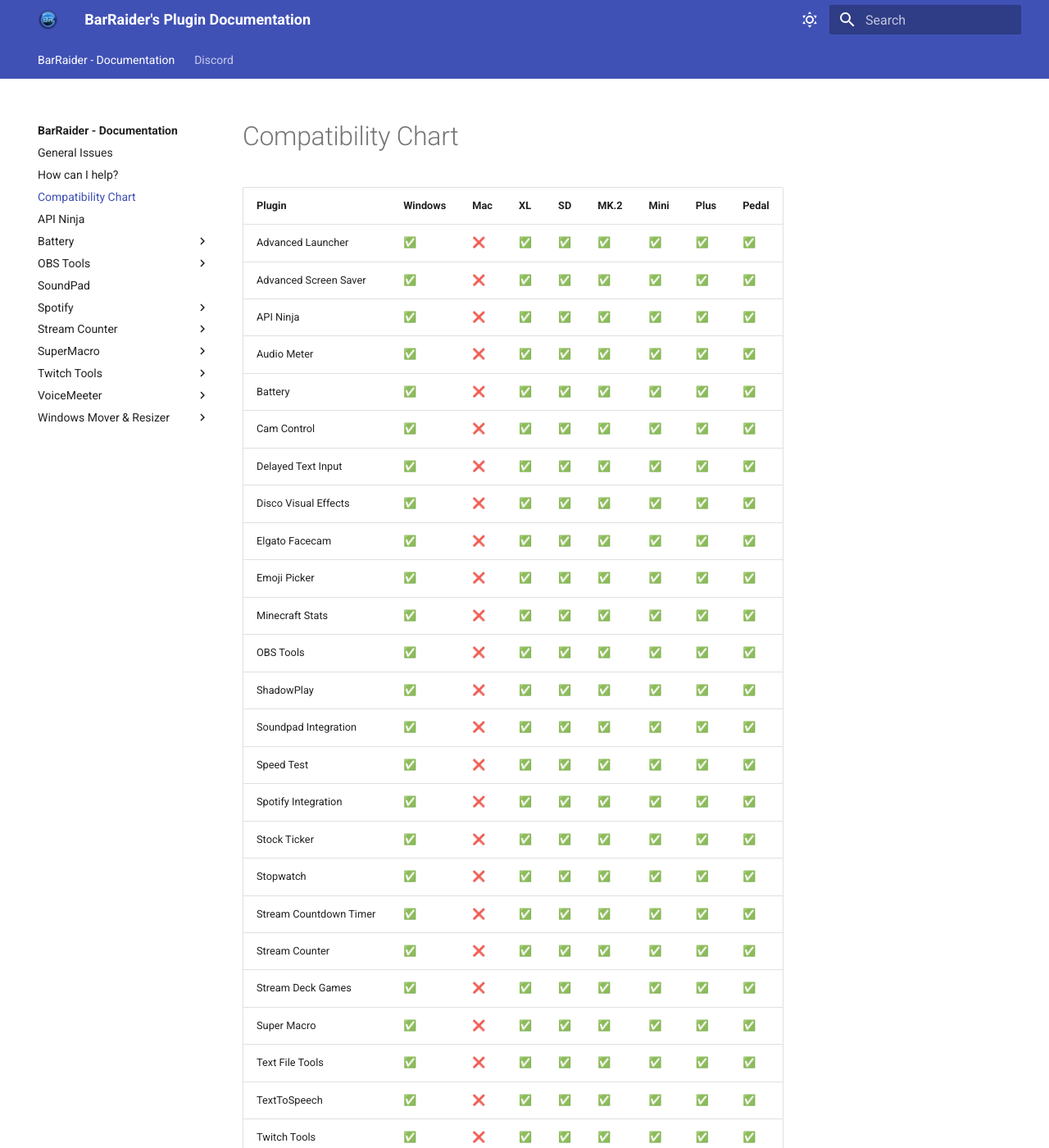
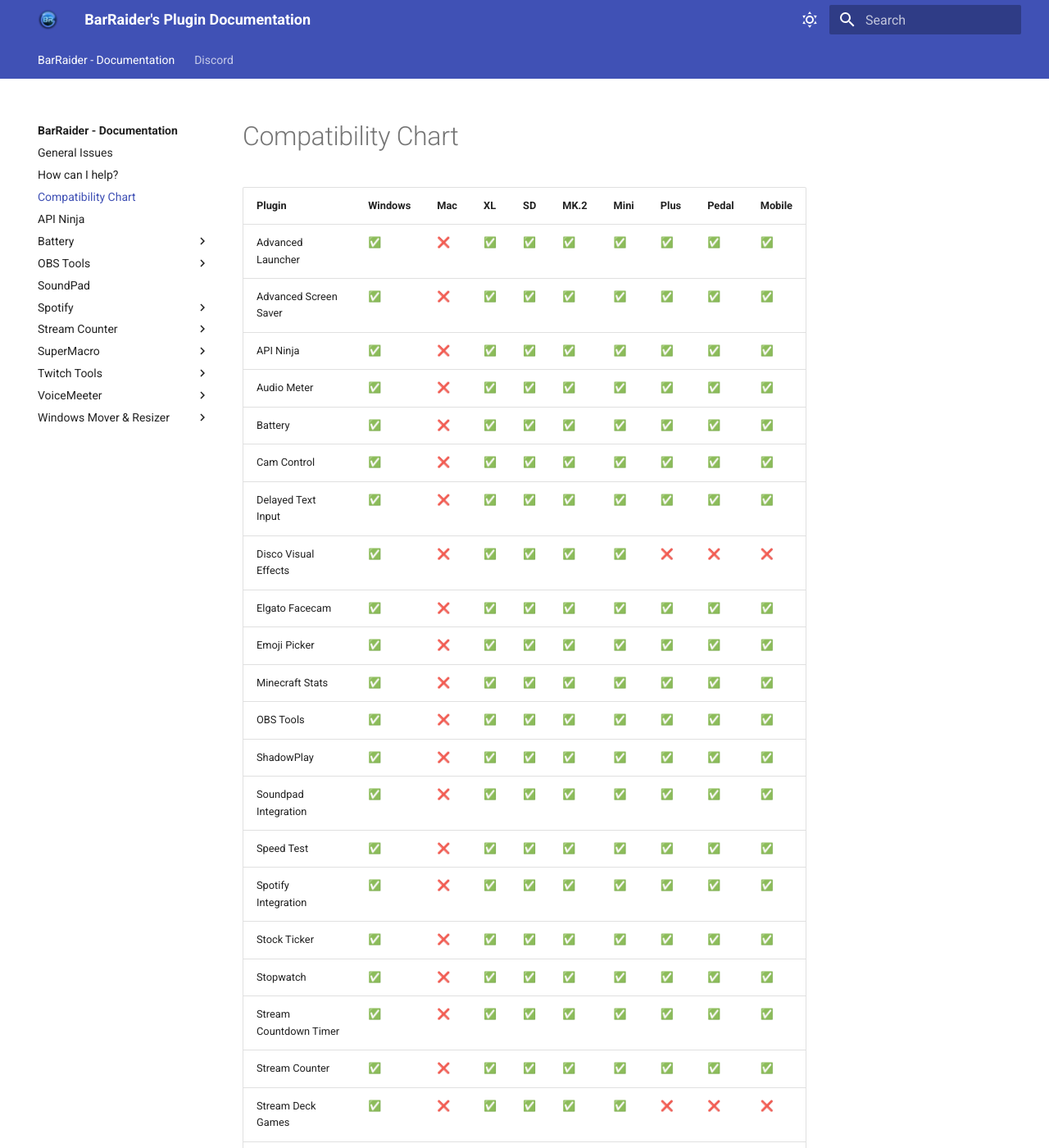
Before and after one commit to BarRaiders/barraiders.github.io, an MkDocs documentation site: the page built from docs/faqs/general/compatibility.md, in a window 1280 px wide and 1400 px high. Shown: the whole window at 82% size. Built offline with MkDocs 1.6.1 and Material for MkDocs 9.7.7, drawn with Linux system fonts in a browser that asks for light colours.

Commit message:
Added a full list for comp

```diff
--- a/docs/faqs/general/compatibility.md
+++ b/docs/faqs/general/compatibility.md
@@ -3,34 +3,34 @@
     min-width: 0rem;
 }
 </style>
-| Plugin                  | Windows | Mac | XL  | SD  | MK.2 | Mini | Plus | Pedal |
-| ----------------------- | ------- | --- | --- | --- | ---- | ---- | ---- | ----- |
-| Advanced Launcher       | ✅    | ❌| ✅| ✅| ✅ | ✅ | ✅ | ✅  |
-| Advanced Screen Saver   | ✅    | ❌| ✅| ✅| ✅ | ✅ | ✅ | ✅  |
-| API Ninja               | ✅    | ❌| ✅| ✅| ✅ | ✅ | ✅ | ✅  |
-| Audio Meter             | ✅    | ❌| ✅| ✅| ✅ | ✅ | ✅ | ✅  |
-| Battery                 | ✅    | ❌| ✅| ✅| ✅ | ✅ | ✅ | ✅  |
-| Cam Control             | ✅    | ❌| ✅| ✅| ✅ | ✅ | ✅ | ✅  |
-| Delayed Text Input      | ✅    | ❌| ✅| ✅| ✅ | ✅ | ✅ | ✅  |
-| Disco Visual Effects    | ✅    | ❌| ✅| ✅| ✅ | ✅ | ✅ | ✅  |
-| Elgato Facecam          | ✅    | ❌| ✅| ✅| ✅ | ✅ | ✅ | ✅  |
-| Emoji Picker            | ✅    | ❌| ✅| ✅| ✅ | ✅ | ✅ | ✅  |
-| Minecraft Stats         | ✅    | ❌| ✅| ✅| ✅ | ✅ | ✅ | ✅  |
-| OBS Tools               | ✅    | ❌| ✅| ✅| ✅ | ✅ | ✅ | ✅  |
-| ShadowPlay              | ✅    | ❌| ✅| ✅| ✅ | ✅ | ✅ | ✅  |
-| Soundpad Integration    | ✅    | ❌| ✅| ✅| ✅ | ✅ | ✅ | ✅  |
-| Speed Test              | ✅    | ❌| ✅| ✅| ✅ | ✅ | ✅ | ✅  |
-| Spotify Integration     | ✅    | ❌| ✅| ✅| ✅ | ✅ | ✅ | ✅  |
-| Stock Ticker            | ✅    | ❌| ✅| ✅| ✅ | ✅ | ✅ | ✅  |
-| Stopwatch               | ✅    | ❌| ✅| ✅| ✅ | ✅ | ✅ | ✅  |
-| Stream Countdown Timer  | ✅    | ❌| ✅| ✅| ✅ | ✅ | ✅ | ✅  |
-| Stream Counter          | ✅    | ❌| ✅| ✅| ✅ | ✅ | ✅ | ✅  |
-| Stream Deck Games       | ✅    | ❌| ✅| ✅| ✅ | ✅ | ✅ | ✅  |
-| Super Macro             | ✅    | ❌| ✅| ✅| ✅ | ✅ | ✅ | ✅  |
-| Text File Tools         | ✅    | ❌| ✅| ✅| ✅ | ✅ | ✅ | ✅  |
-| TextToSpeech            | ✅    | ❌| ✅| ✅| ✅ | ✅ | ✅ | ✅  |
-| Twitch Tools            | ✅    | ❌| ✅| ✅| ✅ | ✅ | ✅ | ✅  |
-| VoiceMeeter Integration | ✅    | ❌| ✅| ✅| ✅ | ✅ | ✅ | ✅  |
-| Win Tools               | ✅    | ❌| ✅| ✅| ✅ | ✅ | ✅ | ✅  |
-| Windows Mover & Resizer | ✅    | ❌| ✅| ✅| ✅ | ✅ | ✅ | ✅  |
-| World Time              | ✅    | ✅| ✅| ✅| ✅ | ✅ | ✅ | ✅  |
+| Plugin                  | Windows | Mac | XL  | SD  | MK.2 | Mini | Plus | Pedal | Mobile |
+| ----------------------- | ------- | --- | --- | --- | ---- | ---- | ---- | ----- | ------ |
+| Advanced Launcher       | ✅    | ❌| ✅| ✅| ✅ | ✅ | ✅ | ✅  | ✅  |
+| Advanced Screen Saver   | ✅    | ❌| ✅| ✅| ✅ | ✅ | ✅ | ✅  | ✅  |
+| API Ninja               | ✅    | ❌| ✅| ✅| ✅ | ✅ | ✅ | ✅  | ✅  |
+| Audio Meter             | ✅    | ❌| ✅| ✅| ✅ | ✅ | ✅ | ✅  | ✅  |
+| Battery                 | ✅    | ❌| ✅| ✅| ✅ | ✅ | ✅ | ✅  | ✅  |
+| Cam Control             | ✅    | ❌| ✅| ✅| ✅ | ✅ | ✅ | ✅  | ✅  |
+| Delayed Text Input      | ✅    | ❌| ✅| ✅| ✅ | ✅ | ✅ | ✅  | ✅  |
+| Disco Visual Effects    | ✅    | ❌| ✅| ✅| ✅ | ✅ | ❌ | ❌  | ❌  |
+| Elgato Facecam          | ✅    | ❌| ✅| ✅| ✅ | ✅ | ✅ | ✅  | ✅  |
+| Emoji Picker            | ✅    | ❌| ✅| ✅| ✅ | ✅ | ✅ | ✅  | ✅  |
+| Minecraft Stats         | ✅    | ❌| ✅| ✅| ✅ | ✅ | ✅ | ✅  | ✅  |
+| OBS Tools               | ✅    | ❌| ✅| ✅| ✅ | ✅ | ✅ | ✅  | ✅  |
+| ShadowPlay              | ✅    | ❌| ✅| ✅| ✅ | ✅ | ✅ | ✅  | ✅  |
+| Soundpad Integration    | ✅    | ❌| ✅| ✅| ✅ | ✅ | ✅ | ✅  | ✅  |
+| Speed Test              | ✅    | ❌| ✅| ✅| ✅ | ✅ | ✅ | ✅  | ✅  |
+| Spotify Integration     | ✅    | ❌| ✅| ✅| ✅ | ✅ | ✅ | ✅  | ✅  |
+| Stock Ticker            | ✅    | ❌| ✅| ✅| ✅ | ✅ | ✅ | ✅  | ✅  |
+| Stopwatch               | ✅    | ❌| ✅| ✅| ✅ | ✅ | ✅ | ✅  | ✅  |
+| Stream Countdown Timer  | ✅    | ❌| ✅| ✅| ✅ | ✅ | ✅ | ✅  | ✅  |
+| Stream Counter          | ✅    | ❌| ✅| ✅| ✅ | ✅ | ✅ | ✅  | ✅  |
+| Stream Deck Games       | ✅    | ❌| ✅| ✅| ✅ | ✅ | ❌ | ❌  | ❌  |
+| Super Macro             | ✅    | ❌| ✅| ✅| ✅ | ✅ | ✅ | ✅  | ✅  |
+| Text File Tools         | ✅    | ❌| ✅| ✅| ✅ | ✅ | ✅ | ✅  | ✅  |
+| TextToSpeech            | ✅    | ❌| ✅| ✅| ✅ | ✅ | ✅ | ✅  | ✅  |
+| Twitch Tools            | ✅    | ❌| ✅| ✅| ✅ | ✅ | ✅ | ❌  | ❌  |
+| VoiceMeeter Integration | ✅    | ❌| ✅| ✅| ✅ | ✅ | ✅ | ✅  | ✅  |
+| Win Tools               | ✅    | ❌| ✅| ✅| ✅ | ✅ | ❌ | ❌  | ❌  |
+| Windows Mover & Resizer | ✅    | ❌| ✅| ✅| ✅ | ✅ | ✅ | ✅  | ✅  |
+| World Time              | ✅    | ✅| ✅| ✅| ✅ | ✅ | ✅ | ✅  | ✅  |
```
